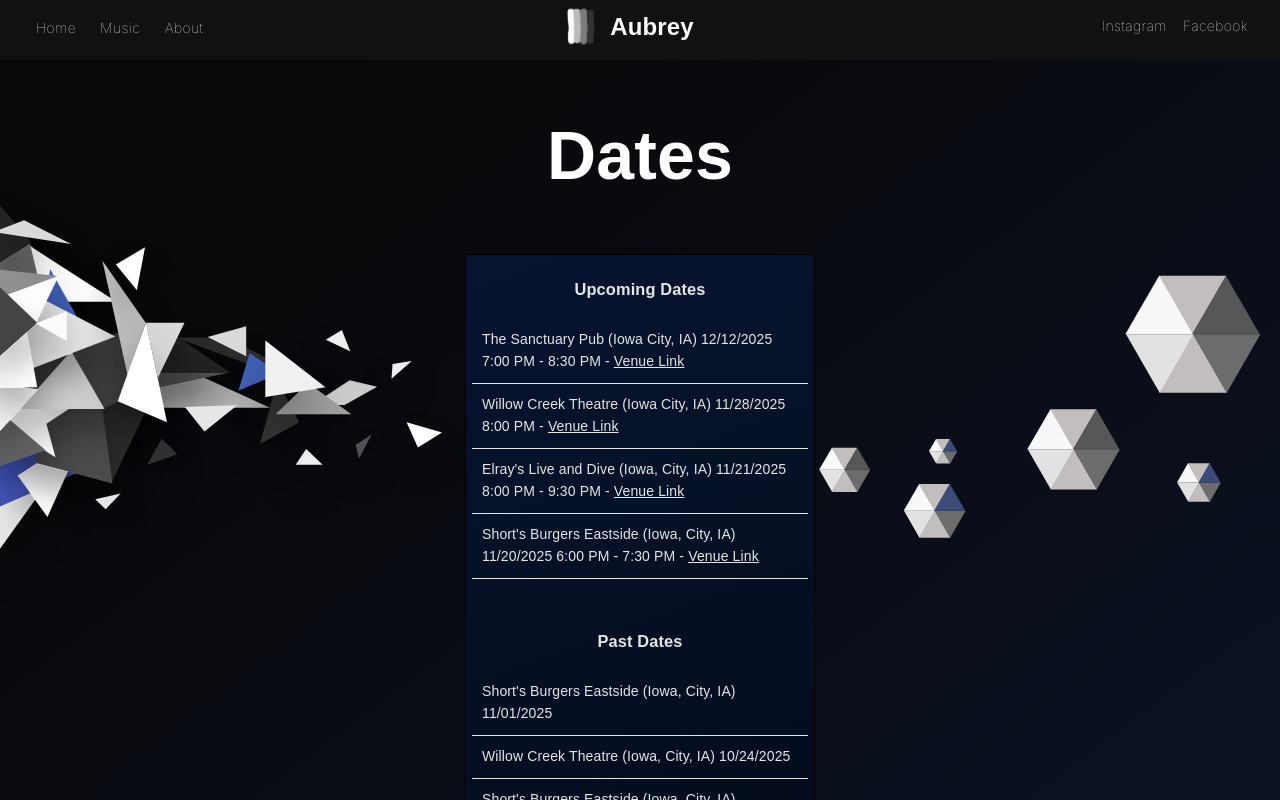
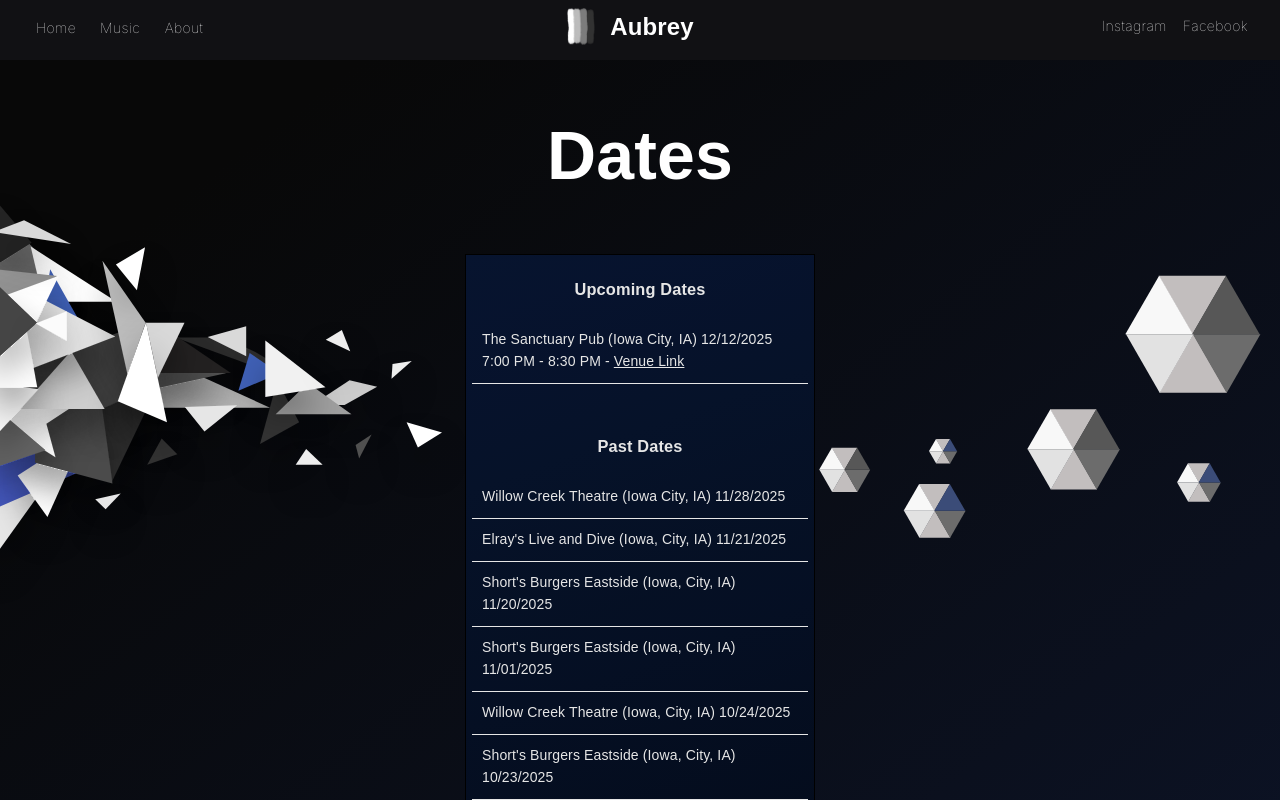
Before and after one commit to aubreyyates/theaubreymusic, a React (Create React App) app: page / in a window 1280 px wide. Shown: the top 800 px of the page. Built offline with nearby package versions, Linux system fonts and the light colour scheme; a web font is replaced by a local one.

Commit message:
Update dates.

```diff
--- a/src/pages/home/HomeOverlay.js
+++ b/src/pages/home/HomeOverlay.js
@@ -8,13 +8,13 @@ import Shapes from './svgComponents/shapes';
 import ShapesLeft from './svgComponents/shapesLeft';
 
 let upcomingDates = [
-  { text: `The Sanctuary Pub (Iowa City, IA) 12/12/2025 7:00 PM - 8:30 PM`, link: `https://www.facebook.com/sanctuarypubiowacity/` },
-  { text: `Willow Creek Theatre (Iowa City, IA) 11/28/2025 8:00 PM`, link: `https://willowcreektheatre.org/` },
-  { text: `Elray's Live and Dive (Iowa, City, IA) 11/21/2025 8:00 PM - 9:30 PM`, link: `https://www.elraysliveanddive.com/` },
-  { text: `Short's Burgers Eastside (Iowa, City, IA) 11/20/2025 6:00 PM - 7:30 PM`, link: `https://www.facebook.com/shortseastside/` }
+  { text: `The Sanctuary Pub (Iowa City, IA) 12/12/2025 7:00 PM - 8:30 PM`, link: `https://www.facebook.com/sanctuarypubiowacity/` }
 ];
 
 let pastDates = [
+  `Willow Creek Theatre (Iowa City, IA) 11/28/2025`,
+  `Elray's Live and Dive (Iowa, City, IA) 11/21/2025`,
+  `Short's Burgers Eastside (Iowa, City, IA) 11/20/2025`,
   `Short's Burgers Eastside (Iowa, City, IA) 11/01/2025`,
   `Willow Creek Theatre (Iowa, City, IA) 10/24/2025`,
   `Short's Burgers Eastside (Iowa, City, IA) 10/23/2025`,
```
